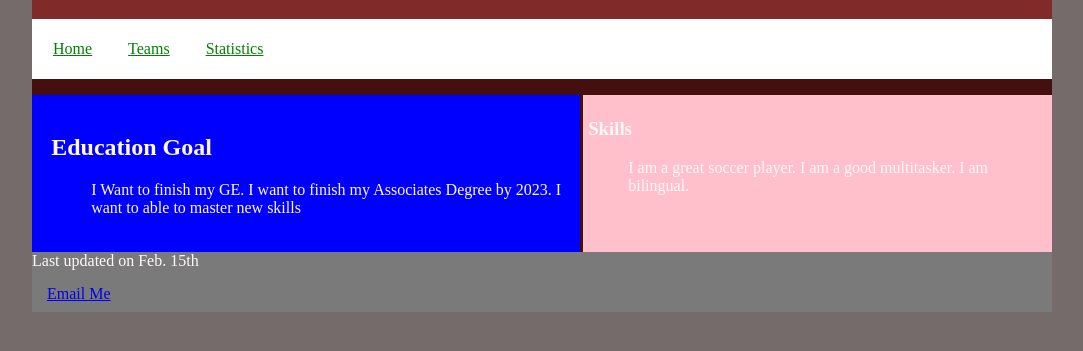
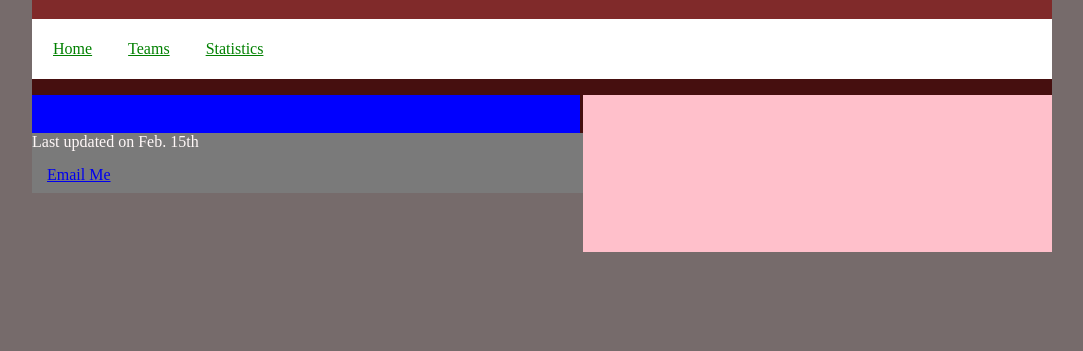
Before and after one commit to marvincs1/CIS162, a plain HTML site: page stats.html in a window 1280 px wide. Shown: the part 61-412 px from the top of the page, without its empty margins (98-1181 px from the left). Drawn offline with Linux system fonts and the light colour scheme.

Commit message:
Update stats.html

```diff
--- a/stats.html
+++ b/stats.html
@@ -19,20 +19,13 @@
   </header>
 
 <section id="leftColumn1">
-<h2>Education Goal</h2>
-<ol>
-<li>I Want to finish my GE.</li>
-<li>I want to finish my Associates Degree by 2023.</li>
-<li>I want to able to master new skills</li>
-</ol>
+
   </section>
+
+
   <section id="rightColumn2">
-<h3>Skills</h3>
-<ol>
-<li>I am a great soccer player.</li>
-<li>I am a good multitasker.</li>
-<li>I am bilingual.</li>
-</ol>
+
+
   </section>
   <br>
 
```
